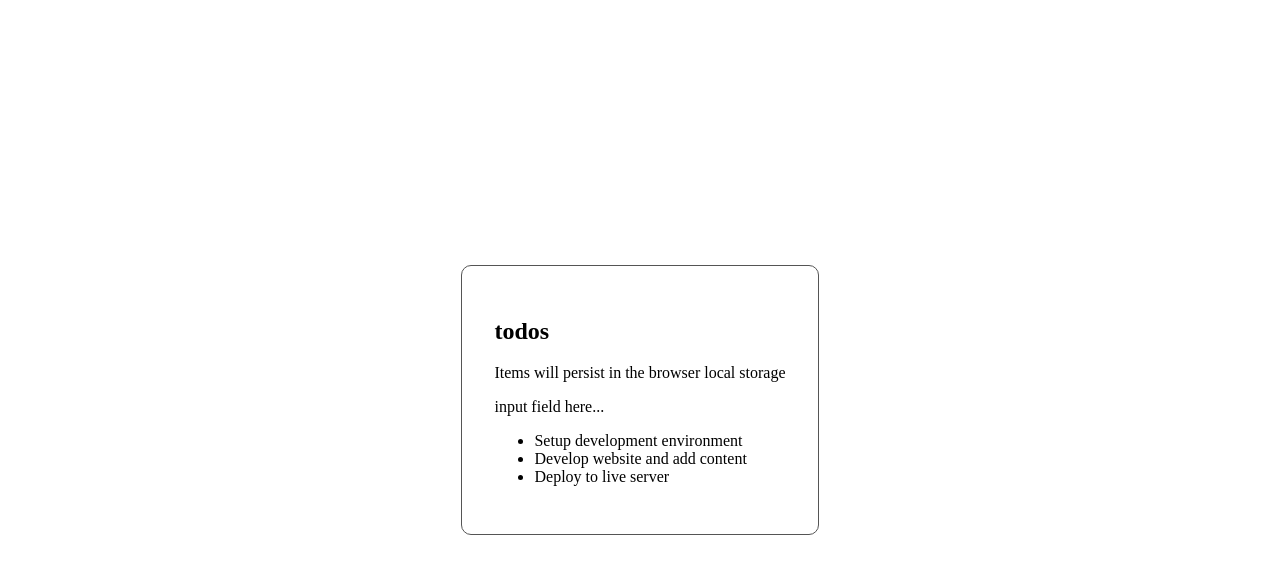
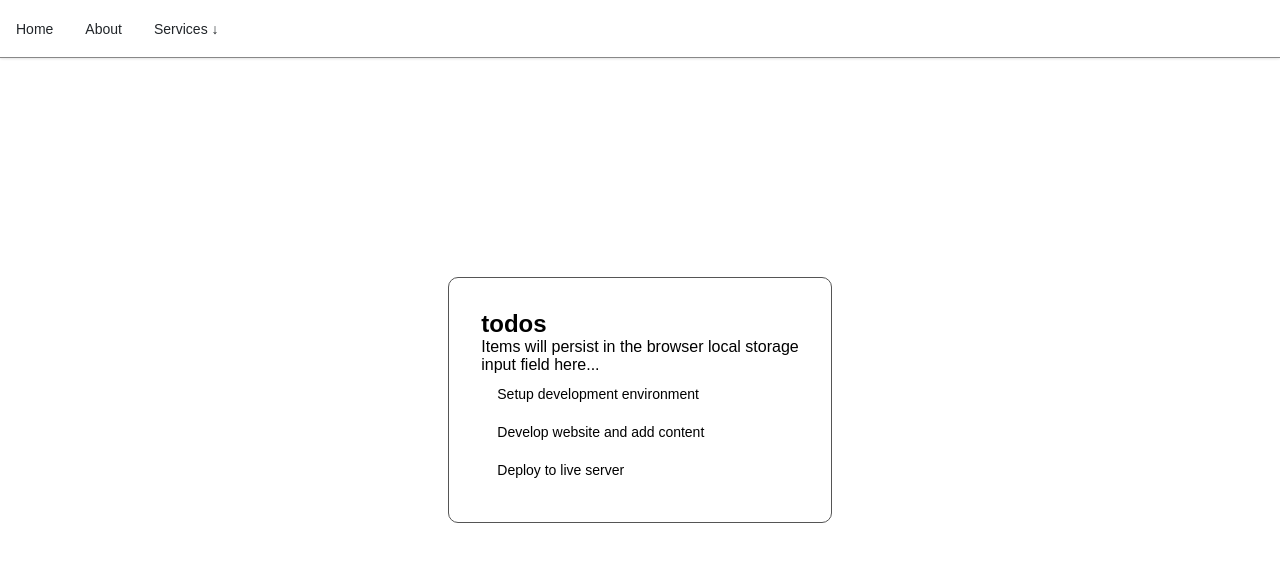
Before and after one commit to dennis-every/react-vite-todos, a React app: page / in a window 1280 px wide. Shown: the top 574 px of the page. Built offline with nearby package versions, Linux system fonts and the light colour scheme; the HTML template or start-up script is replaced by a standard one.

Commit message:
Add Navbar and useState

```diff
--- /dev/null
+++ b/src/components/Nav.css
@@ -0,0 +1,61 @@
+#nav {
+  border-bottom: 1px solid #888;
+  position: fixed;
+  width: 100%;
+  top: 0;
+  left: 0;
+}
+
+* {
+  margin: 0;
+  padding: 0;
+  box-sizing: border-box;
+}
+
+body {
+  font-family: sans-serif;
+}
+
+nav {
+  height: 58px;
+}
+
+nav > ul {
+  display: flex;
+  align-items: center;
+  list-style: none;
+  margin: 0 auto;
+  height: 58px;
+  box-shadow: 0 1px 3px 0 rgba(0, 0, 0, 0.07), 0 1px 2px 0 rgba(0, 0, 0, 0.05);
+  color: #212529;
+}
+
+li {
+  position: relative;
+  font-size: 14px;
+  padding: 0.7rem 1rem;
+  cursor: pointer;
+}
+
+li button {
+  border: none;
+  color: inherit;
+  cursor: pointer;
+  font-size: inherit;
+  background-color: transparent;
+}
+
+li > ul {
+  position: absolute;
+  right: 0;
+  top: 46px;
+  left: auto;
+  box-shadow: 0 10px 15px -3px rgba(46, 41, 51, 0.08),
+    0 4px 6px -2px rgba(71, 63, 79, 0.16);
+  font-size: 0.875rem;
+  min-width: 10rem;
+  padding: 0.5rem 0;
+  list-style: none;
+  background-color: #fff;
+  border-radius: 0 0 4px 4px;
+}
--- /dev/null
+++ b/src/components/Navbar.jsx
@@ -0,0 +1,33 @@
+import { useState } from 'react';
+import './Nav.css';
+
+const Navbar = () => {
+  const [dropdown, setDropdown] = useState(false);
+
+  return (
+    <nav id="nav">
+      <ul>
+        <li>Home</li>
+        <li>About</li>
+        <li id="services">
+          <button
+            type="button"
+            onClick={() => setDropdown((prev) => !prev)}
+          >
+            Services
+            {' '}
+            <span>&#8595;</span>
+          </button>
+          {dropdown && (
+            <ul>
+              <li>Design</li>
+              <li>Development</li>
+            </ul>
+          )}
+        </li>
+      </ul>
+    </nav>
+  );
+};
+
+export default Navbar;
--- a/src/index.css
+++ b/src/index.css
@@ -12,3 +12,8 @@ body {
   padding: 2rem;
   border-radius: 10px;
 }
+
+ul {
+  list-style: none;
+  padding: 0;
+}
--- a/src/main.jsx
+++ b/src/main.jsx
@@ -1,14 +1,15 @@
-/* eslint-disable import/extensions */
 import React from 'react';
 import ReactDOM from 'react-dom/client';
 import './index.css';
 
-import TodoApp from '@/components/TodoApp';
+import Navbar from './components/Navbar';
+import TodoApp from './components/TodoApp';
 
 const domContainer = document.getElementById('root');
 const root = ReactDOM.createRoot(domContainer);
 root.render(
   <React.StrictMode>
+    <Navbar />
     <TodoApp />
   </React.StrictMode>,
 );
```
